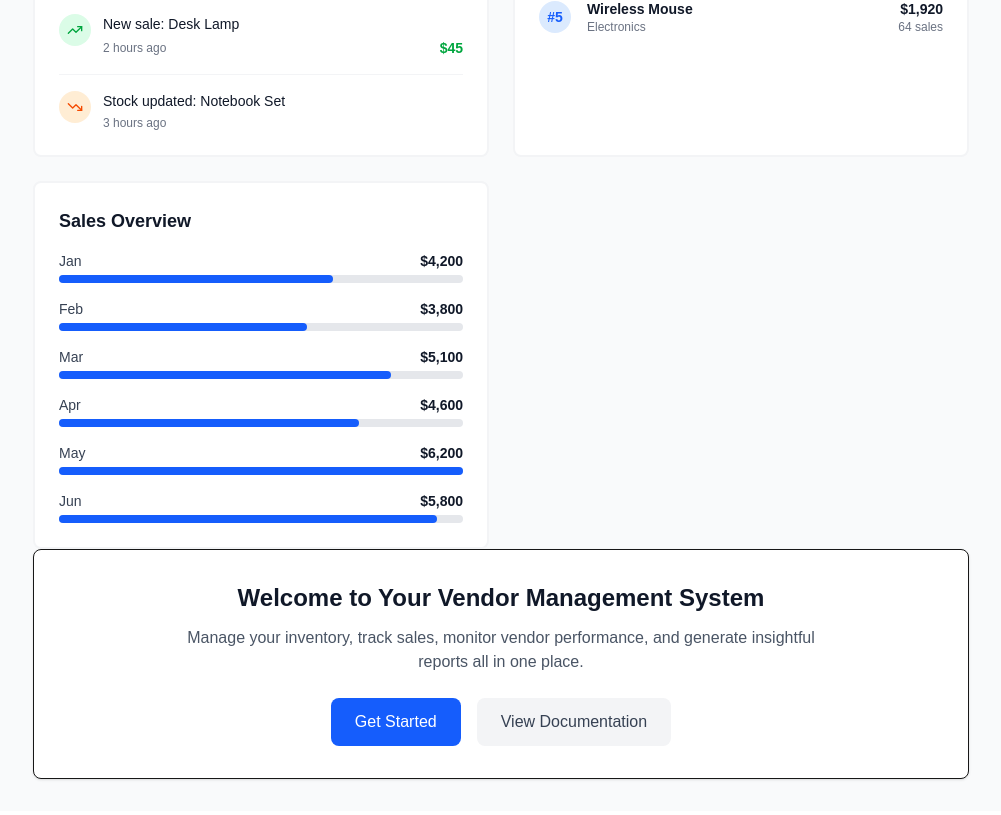
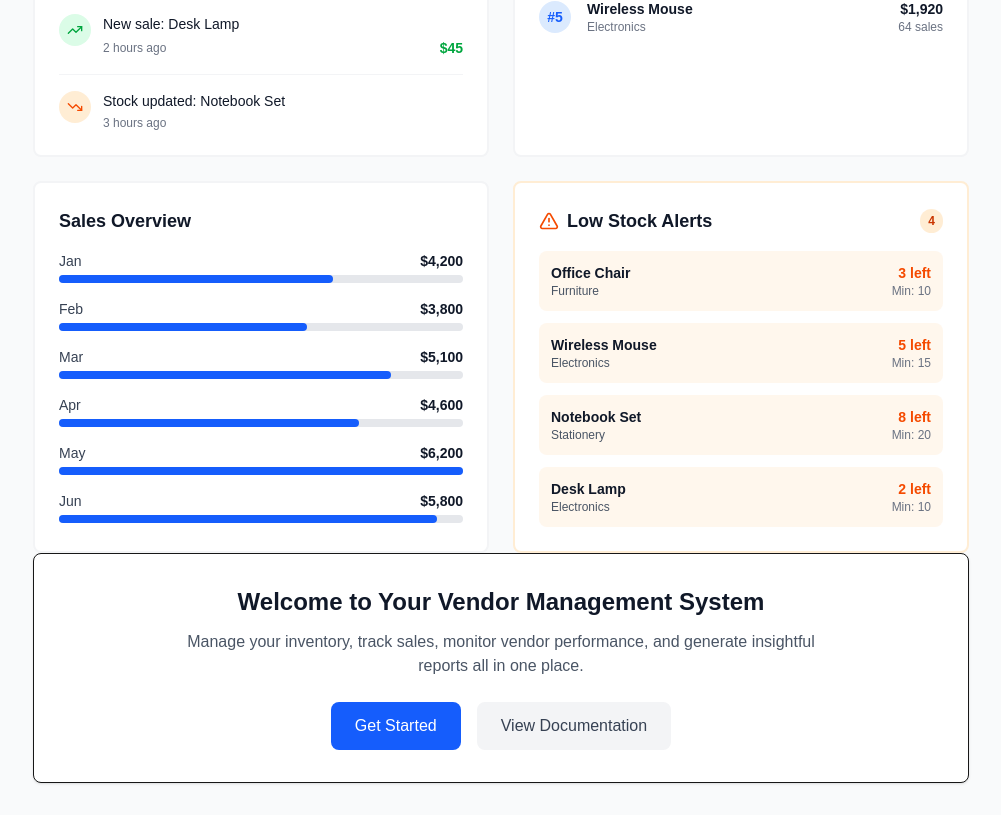
Before and after one commit to Ronelmelendrez/Vendors_inventory_system, a Next.js app in the folder frontend/: page /admin in a window 1280 px wide. Shown: the part 820-1635 px from the top of the page, without its empty margins (279-1280 px from the left). Built offline with nearby package versions, Linux system fonts and the light colour scheme; sample sign-in values are in the browser's storage.

Commit message:
feat: add LowStockAlerts component to admin dashboard

```diff
--- a/frontend/src/app/admin/page.tsx
+++ b/frontend/src/app/admin/page.tsx
@@ -75,6 +75,7 @@ function AdminDashboard() {
               <ActivityFeed />
               <TopProducts />
               <SalesChart />
+              <LowStockAlerts />
             </div>
 
             <WelcomeSection />
```
